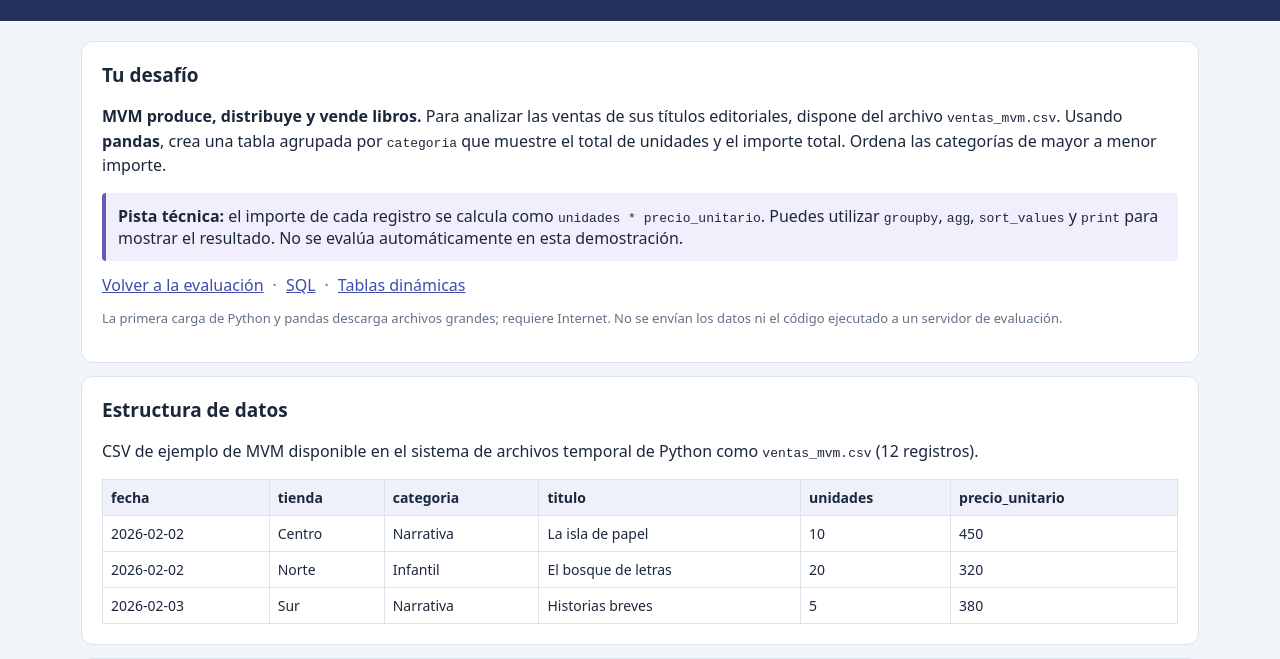
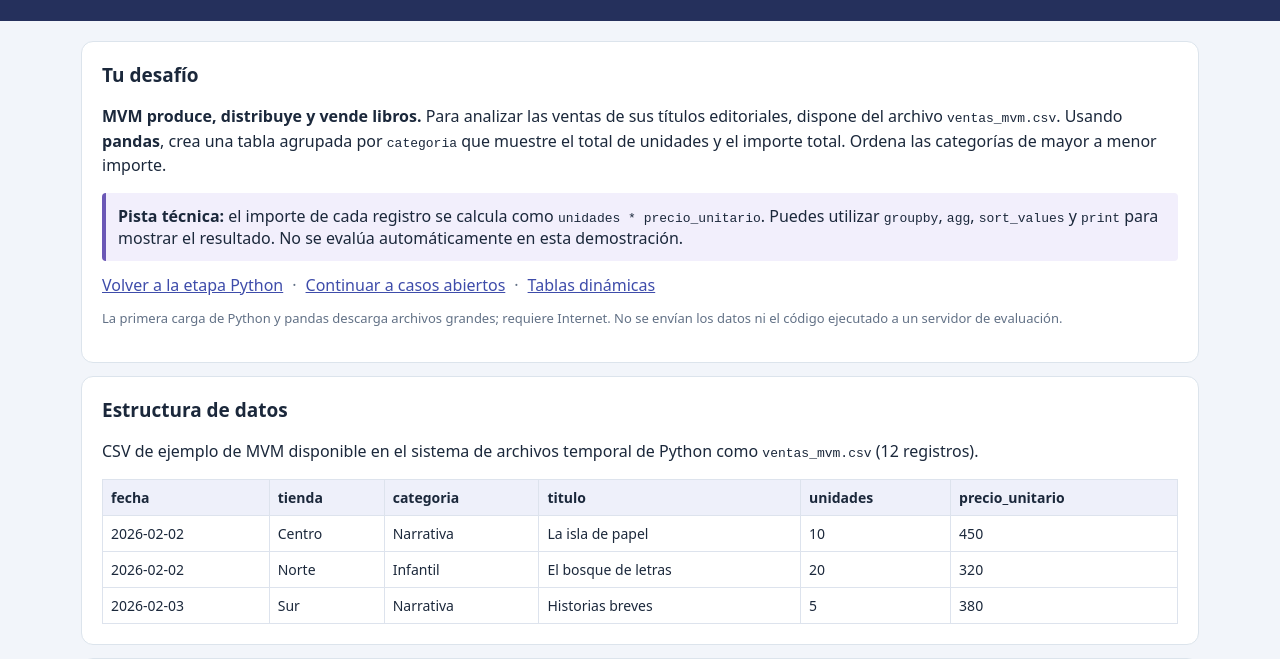
Before and after one commit to mramosbonilla/evaluacion-asesor-metricas, a plain HTML site: page python.html in a window 1280 px wide. Shown: the part 87-746 px from the top of the page. Drawn offline with Linux system fonts and the light colour scheme.

Commit message:
Corregir regreso a etapa de origen y enlaces de avance en laboratorio python.html

```diff
--- a/python.html
+++ b/python.html
@@ -24,7 +24,7 @@ table{border-collapse:collapse;width:100%;font-size:14px}th,td{border:1px solid
 <h2>Tu desafío</h2>
 <p><strong>MVM produce, distribuye y vende libros.</strong> Para analizar las ventas de sus títulos editoriales, dispone del archivo <code>ventas_mvm.csv</code>. Usando <strong>pandas</strong>, crea una tabla agrupada por <code>categoria</code> que muestre el total de unidades y el importe total. Ordena las categorías de mayor a menor importe.</p>
 <div class="note"><strong>Pista técnica:</strong> el importe de cada registro se calcula como <code>unidades * precio_unitario</code>. Puedes utilizar <code>groupby</code>, <code>agg</code>, <code>sort_values</code> y <code>print</code> para mostrar el resultado. No se evalúa automáticamente en esta demostración.</div>
-<div class="row"><a href="./vista-previa.html">Volver a la evaluación</a><span class="muted">·</span><a href="./sql.html">SQL</a><span class="muted">·</span><a href="./excel-pivot.html">Tablas dinámicas</a></div>
+<div class="row"><a href="./vista-previa.html?etapa=6&amp;v=12">Volver a la etapa Python</a><span class="muted">·</span><a href="./vista-previa.html?etapa=7&amp;v=12">Continuar a casos abiertos</a><span class="muted">·</span><a href="./excel-pivot.html">Tablas dinámicas</a></div>
 <p class="muted small">La primera carga de Python y pandas descarga archivos grandes; requiere Internet. No se envían los datos ni el código ejecutado a un servidor de evaluación.</p>
 </article>
 <article><h2>Estructura de datos</h2><p>CSV de ejemplo de MVM disponible en el sistema de archivos temporal de Python como <code>ventas_mvm.csv</code> (12 registros).</p>
```
